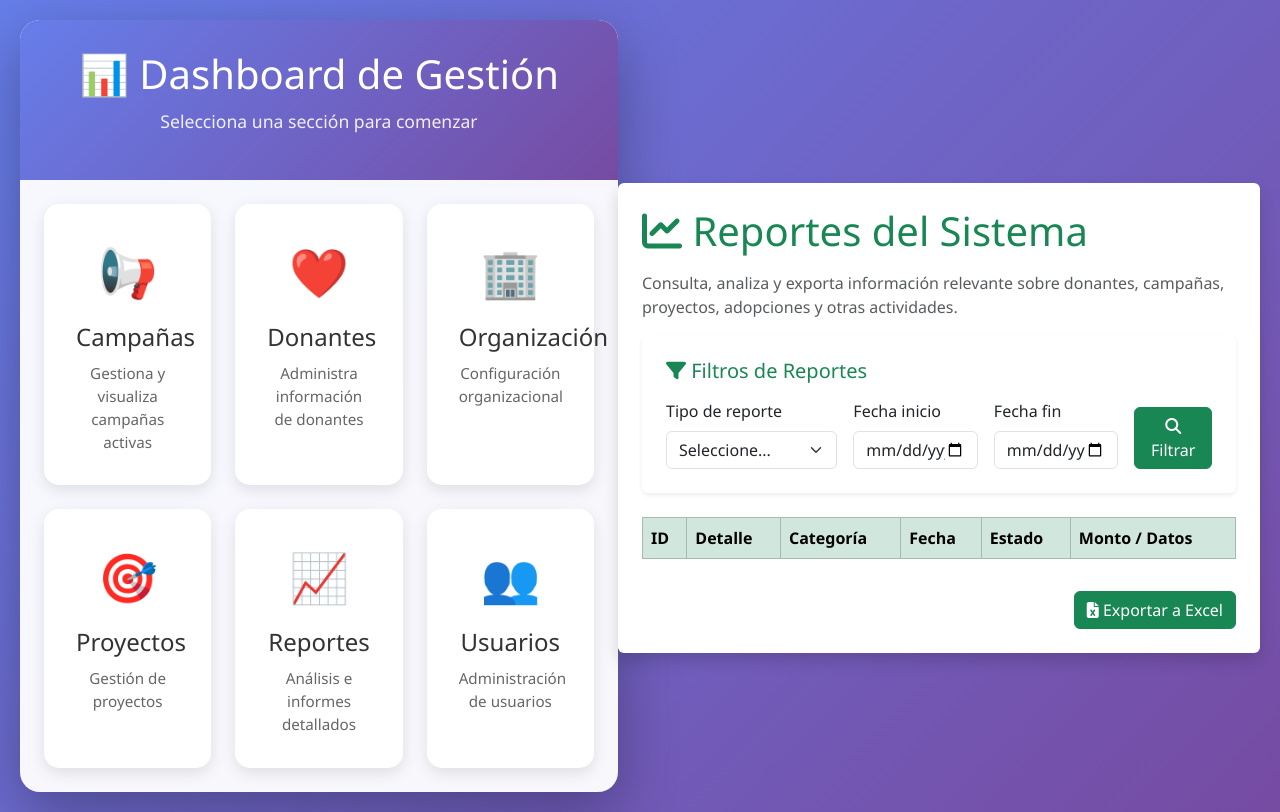
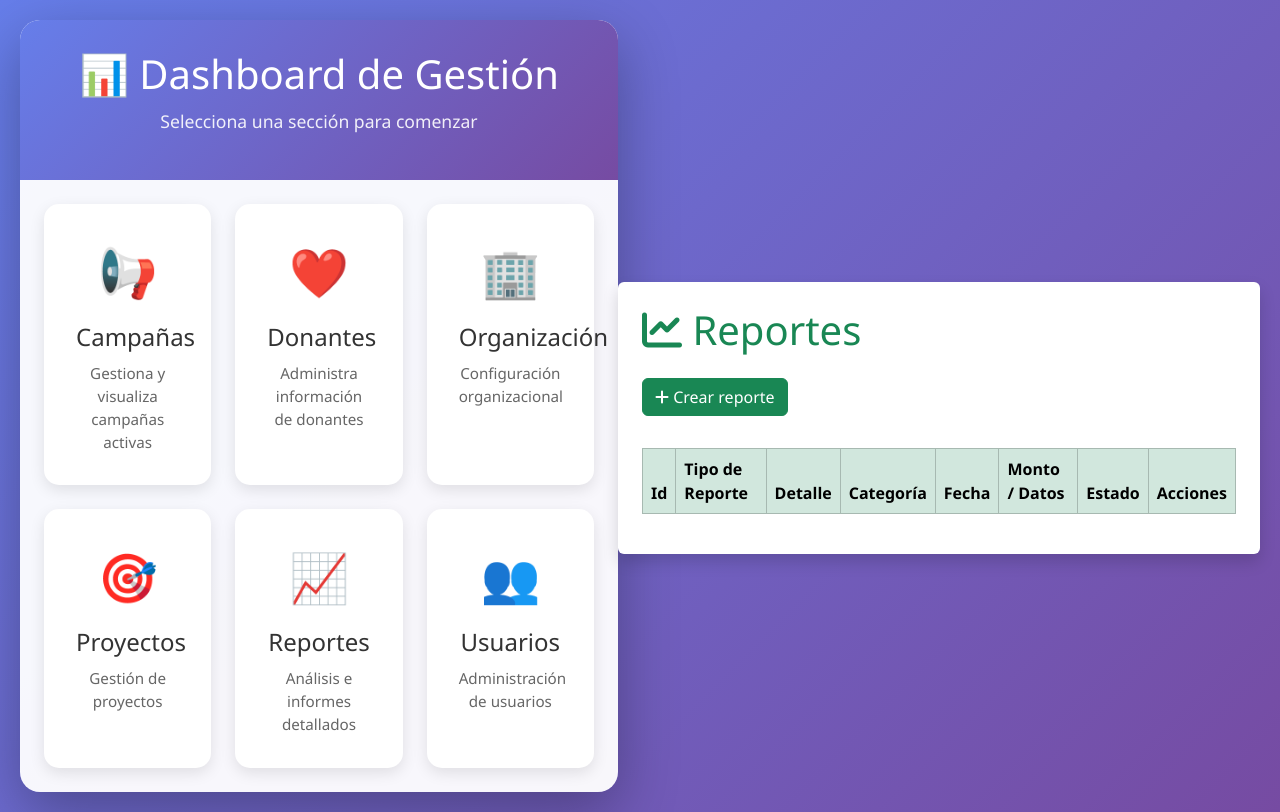
Before and after one commit to FRnCDR/Proyecto_NoSQL_HOPE_CHAIN, a plain HTML site: page web/module/reportes.html in a window 1280 px wide. Drawn offline with nearby package versions, Linux system fonts and the light colour scheme; a script that the page names is missing.

Commit message:
cambio html reportes
cambio

```diff
--- a/web/module/reportes.html
+++ b/web/module/reportes.html
@@ -13,6 +13,7 @@
     <link rel="stylesheet" href="https://cdnjs.cloudflare.com/ajax/libs/font-awesome/6.5.0/css/all.min.css">
 
     <script src="https://code.jquery.com/jquery-3.7.1.min.js"></script>
+
 </head>
 
 <body>
@@ -23,76 +24,111 @@
 
 <div class="container mt-4 p-4 bg-white rounded shadow">
 
-    <h1 class="mb-3 text-success">
-        <i class="fa fa-chart-line"></i> Reportes del Sistema
+
+    <h1 class="mb-4 text-success">
+        <i class="fa fa-chart-line"></i> Reportes
     </h1>
 
-    <p class="text-muted">
-        Consulta, analiza y exporta información relevante sobre donantes, campañas, proyectos, adopciones y otras actividades.
-    </p>
 
-    <div class="card p-4 mt-3 shadow-sm border-0">
+    <button type="button" class="btn btn-success mb-3" data-bs-toggle="modal" data-bs-target="#modalReporte">
+        <i class="fa fa-plus"></i> Crear reporte
+    </button>
 
-        <h5 class="mb-3 text-success">
-            <i class="fa fa-filter"></i> Filtros de Reportes
-        </h5>
 
-        <div class="row g-3">
+    <div class="modal fade" id="modalReporte" tabindex="-1" aria-hidden="true">
+        <div class="modal-dialog">
+            <div class="modal-content">
 
-            <div class="col-md-4">
+
+                <div class="modal-header bg-success text-white">
+                    <h5 class="modal-title">Registrar Reporte</h5>
+                    <button type="button" class="btn-close btn-close-white" data-bs-dismiss="modal"></button>
+                </div>
+
+                <div class="modal-body">
+
+                    <form id="reporteFormulario">
+
+                        <div class="mb-3">
                             <label class="form-label">Tipo de reporte</label>
-                <select id="tipoReporte" class="form-select">
-                    <option selected disabled>Seleccione...</option>
-                    <option value="donantes">Reporte de Donantes</option>
-                    <option value="campañas">Reporte de Campañas</option>
-                    <option value="proyectos">Reporte de Proyectos</option>
-                    <option value="adopciones">Reporte de Adopciones</option>
-                    <option value="donaciones">Reporte de Donaciones</option>
+                            <select class="form-select" name="tipoReporte" id="tipoReporte" required>
+                                <option value="">Seleccione...</option>
+                                <option value="Donantes">Reporte de Donantes</option>
+                                <option value="Campañas">Reporte de Campañas</option>
+                                <option value="Proyectos">Reporte de Proyectos</option>
+                                <option value="Adopciones">Reporte de Adopciones</option>
+                                <option value="Donaciones">Reporte de Donaciones</option>
                             </select>
                         </div>
 
-            <div class="col-md-3">
-                <label class="form-label">Fecha inicio</label>
-                <input type="date" id="inicio" class="form-control">
+                        <div class="mb-3">
+                            <label class="form-label">Detalle</label>
+                            <input type="text" class="form-control" name="detalle" id="detalle" required>
                         </div>
 
-            <div class="col-md-3">
-                <label class="form-label">Fecha fin</label>
-                <input type="date" id="fin" class="form-control">
+                        <div class="mb-3">
+                            <label class="form-label">Categoría</label>
+                            <input type="text" class="form-control" name="categoria" id="categoria" required>
                         </div>
 
-            <div class="col-md-2 d-flex align-items-end">
-                <button id="btnFiltrar" class="btn btn-success w-100">
-                    <i class="fa fa-search"></i> Filtrar
+                        <div class="mb-3">
+                            <label class="form-label">Fecha</label>
+                            <input type="date" class="form-control" name="fecha" id="fecha" required>
+                        </div>
+
+                        <div class="mb-3">
+                            <label class="form-label">Monto / Datos</label>
+                            <input type="text" class="form-control" name="monto" id="monto" required>
+                        </div>
+
+                        <div class="mb-3">
+                            <label class="form-label">Estado</label>
+                            <select class="form-select" name="estado" id="estado">
+                                <option value="Activo">Activo</option>
+                                <option value="Inactivo">Inactivo</option>
+                                <option value="Pendiente">Pendiente</option>
+                                <option value="Completado">Completado</option>
+                            </select>
+                        </div>
+
+                        <div class="text-center">
+                            <button type="submit" class="btn btn-success">Guardar</button>
+                            <button type="reset" class="btn btn-danger">Limpiar</button>
+                        </div>
+
+                    </form>
+
+                </div>
+
+                <div class="modal-footer">
+                    <button type="button" class="btn btn-secondary" data-bs-dismiss="modal">
+                        Cerrar
                     </button>
                 </div>
 
             </div>
-
+        </div>
     </div>
 
-    <!-- Tabla -->
-    <div class="table-responsive mt-4">
+    <div class="table-responsive mt-3">
         <table class="table table-bordered table-striped align-middle">
             <thead class="table-success">
                 <tr>
-                    <th>ID</th>
+                    <th>Id</th>
+                    <th>Tipo de Reporte</th>
                     <th>Detalle</th>
                     <th>Categoría</th>
                     <th>Fecha</th>
+                    <th>Monto / Datos</th>
                     <th>Estado</th>
-                    <th>Monto / Datos</th>
+                    <th>Acciones</th>
                 </tr>
             </thead>
+
             <tbody id="tablaReportes">
             </tbody>
+
         </table>
-    </div>
-
-    <div class="text-end mt-3">
-        <button class="btn btn-success" id="btnExportar">
-            <i class="fa fa-file-excel"></i> Exportar a Excel
-        </button>
     </div>
 
 </div>
```
Lines whose indentation alone changed are shown as unchanged.
